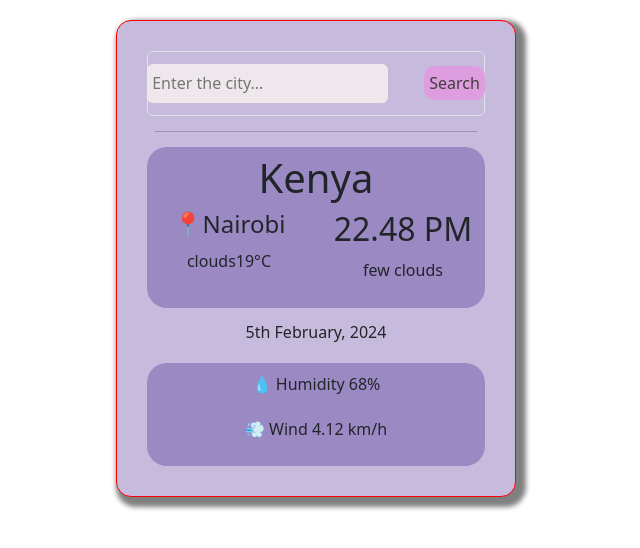
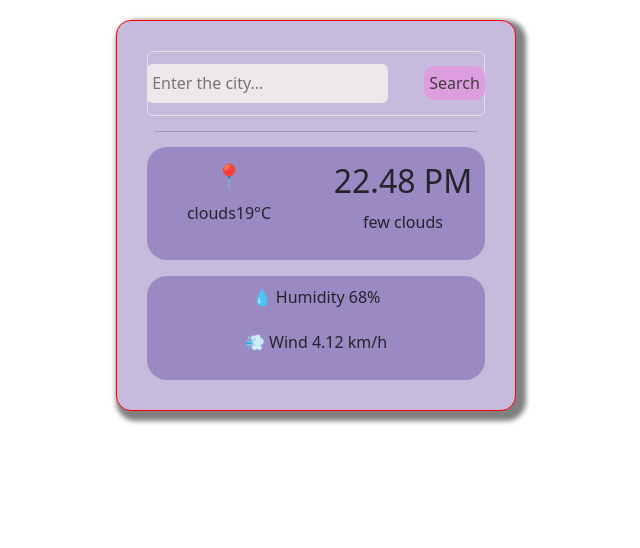
Before and after one commit to Lornzyy/ReactWeatherApp, a React (Create React App) app: page / in a window 1280 px wide. Shown: the top 548 px of the page, without its empty margins (324-964 px from the left). Built offline with nearby package versions, Linux system fonts and the light colour scheme.

Commit message:
restructure JS to call shecodes API and format the date

```diff
--- a/src/Weather.js
+++ b/src/Weather.js
@@ -7,6 +7,21 @@ import FormattedDate from "./formattedDate";
 
 export default function Weather(props) {
   const [city, setCity] = useState(props.defaultCity);
+  const [weatherData, setWeatherData] = useState({});
+
+  function displayWeatherData(res) {
+    setWeatherData({
+      city: res.data.city,
+      country: res.data.country,
+      description: res.data.condition.description,
+      icon_url: res.data.condition.icon_url,
+      icon: res.data.condition.icon,
+      temperature: res.data.temperature.current,
+      humidity: res.data.temperature.humidity,
+      wind: res.data.wind.speed,
+      time: res.data.time
+    });
+  }
 
   function search() {
     let apiKey = "o63c6afa36060dtb755bc2adb841329a";
@@ -14,9 +29,8 @@ export default function Weather(props) {
 
     // https://api.shecodes.io/weather/v1/current?query=Nairobi&key=o63c6afa36060dtb755bc2adb841329a&units=metric`
     // https://shecodes-assets.s3.amazonaws.com/api/weather
-    axios.get(apiUrl).then(handleSubmit);
+    axios.get(apiUrl).then(displayWeatherData);
   }
-
 
   function handleSubmit(event) {
     event.preventDefault();
@@ -46,12 +60,13 @@ export default function Weather(props) {
       </form>
       <hr />
       <div class="weather-information">
-        <h1>Kenya</h1>
+        <h1>{weatherData.country}</h1>
         <div className="row">
           <div className="col-6">
             <h4>
               <span>📍</span>
-              {city}
+              { weatherData.city
+              }
             </h4>
             <p>
               <span>clouds</span>
@@ -64,7 +79,7 @@ export default function Weather(props) {
           </div>
         </div>
       </div>
-      <FormattedDate date="5th February, 2024" />
+      <FormattedDate date={weatherData.time} />
       <div className="weather-information">
         <div>
           <p>💧 Humidity 68%</p>
```
